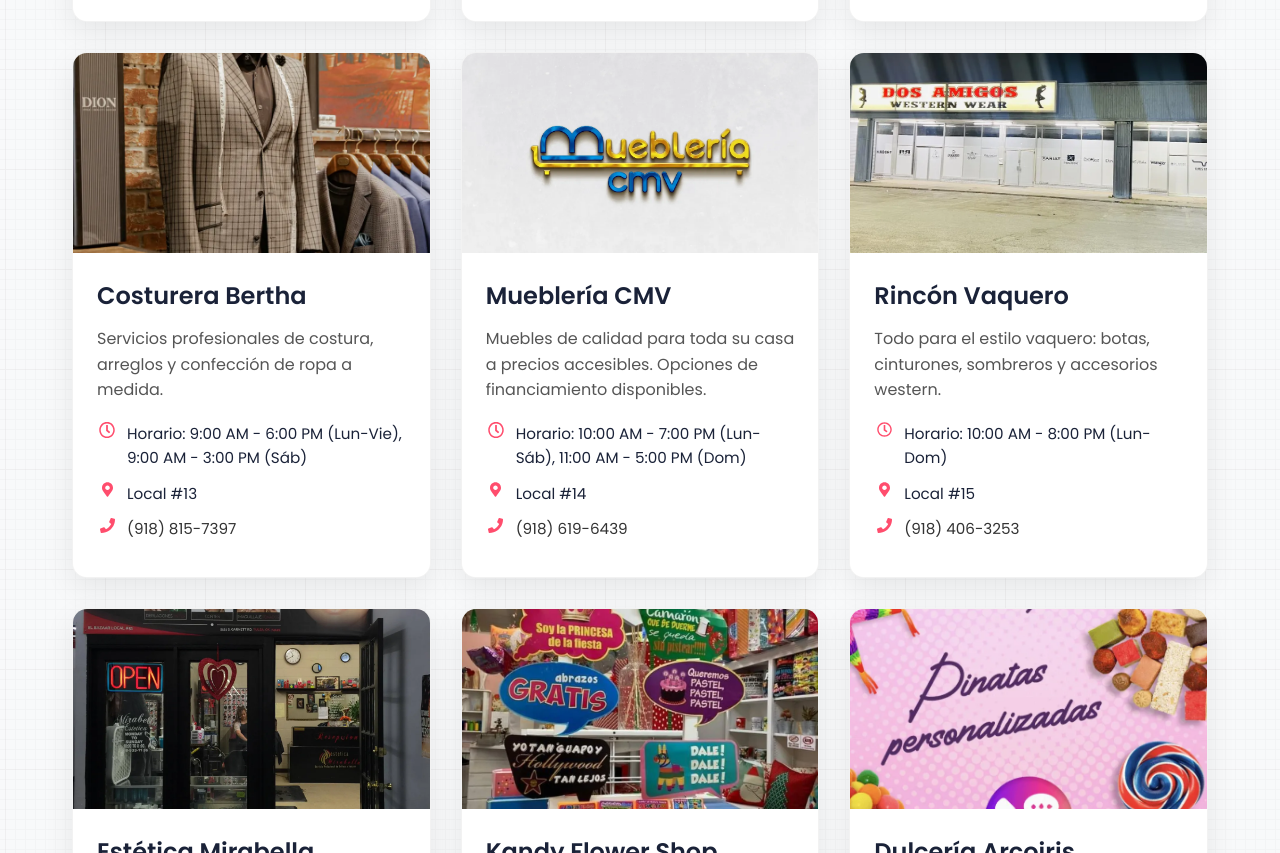
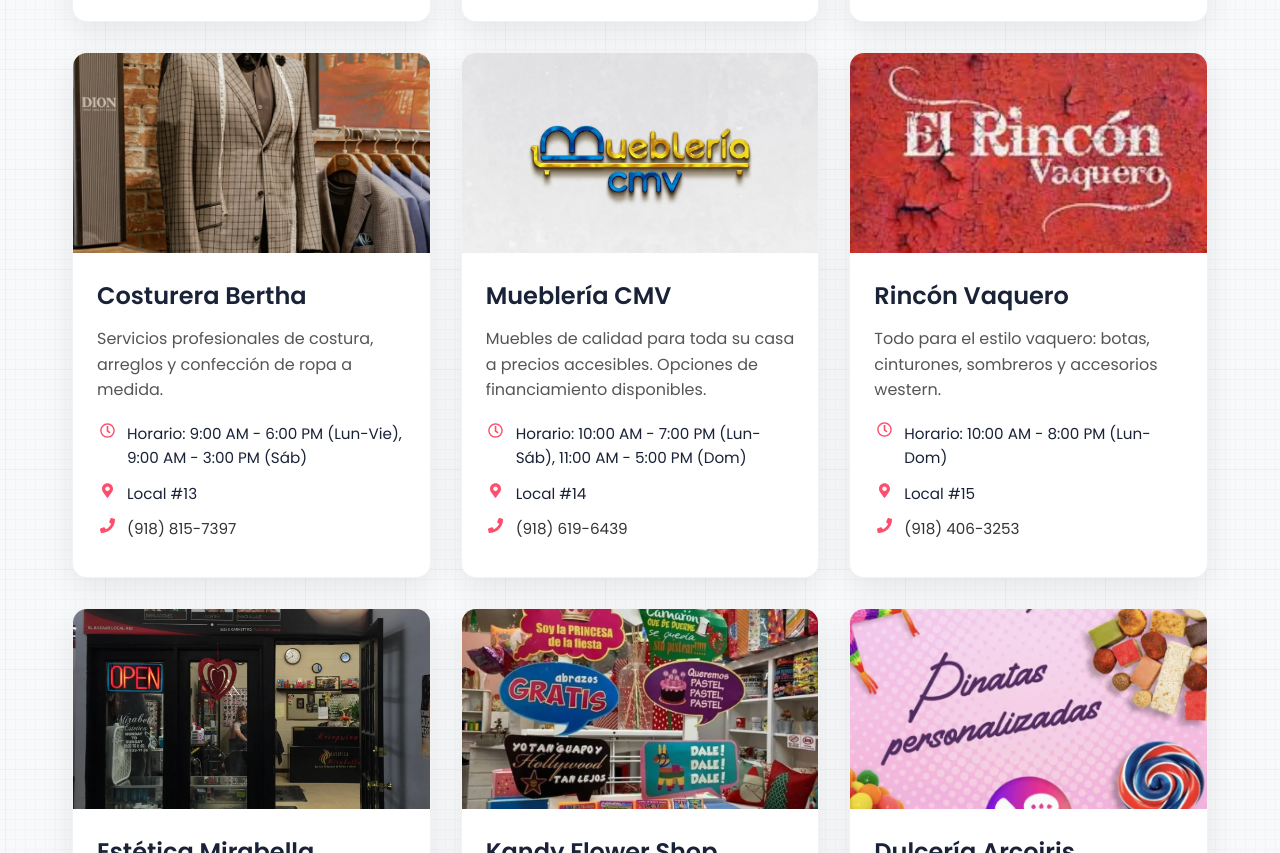
Before and after one commit to iphonemd/bazaar, a plain HTML site: page el-bazaar.html in a window 1280 px wide. Shown: the part 2736-3589 px from the top of the page. Drawn offline with Linux system fonts and the light colour scheme.

Commit message:
rincon vaquero pic update

```diff
--- a/el-bazaar.html
+++ b/el-bazaar.html
@@ -702,7 +702,7 @@
             <!-- Shop 15 -->
             <div class="shop-card" style="animation-delay: 1.5s;">
                 <div class="shop-image">
-                    <img src="pictures/dos amigos/dosamigosbg.webp" alt="Rincón Vaquero">
+                    <img src="pictures/rincon vaquero/Screenshot 2025-06-24 at 5.18.20 PM.jpeg" alt="Rincón Vaquero">
                 </div>
                 <div class="shop-content">
                     <h3 class="shop-title">Rincón Vaquero</h3>
```
Also changed, not shown: pictures/rincon vaquero/Screenshot 2025-06-24 at 5.18.20 PM.jpeg (added), 3 other files.
